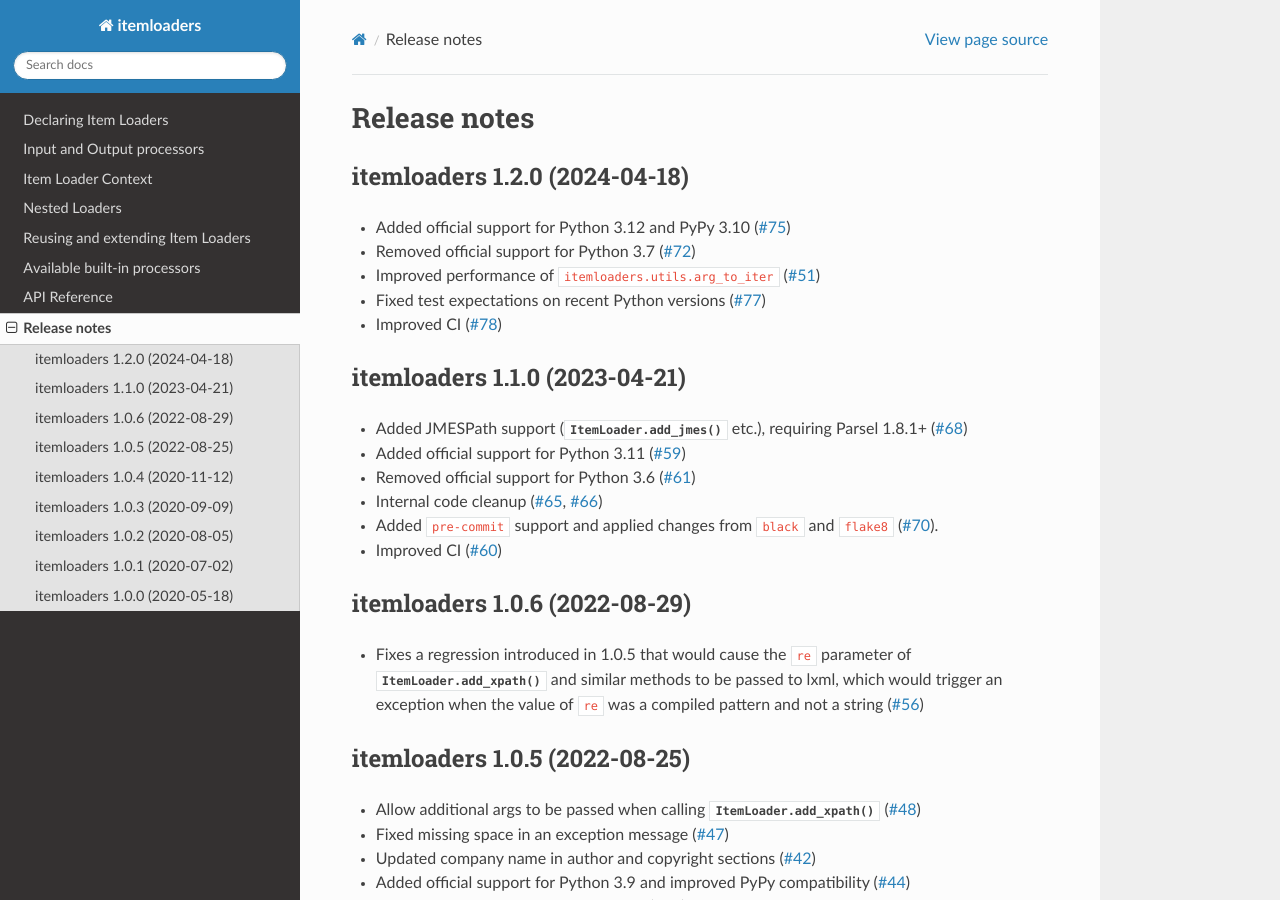
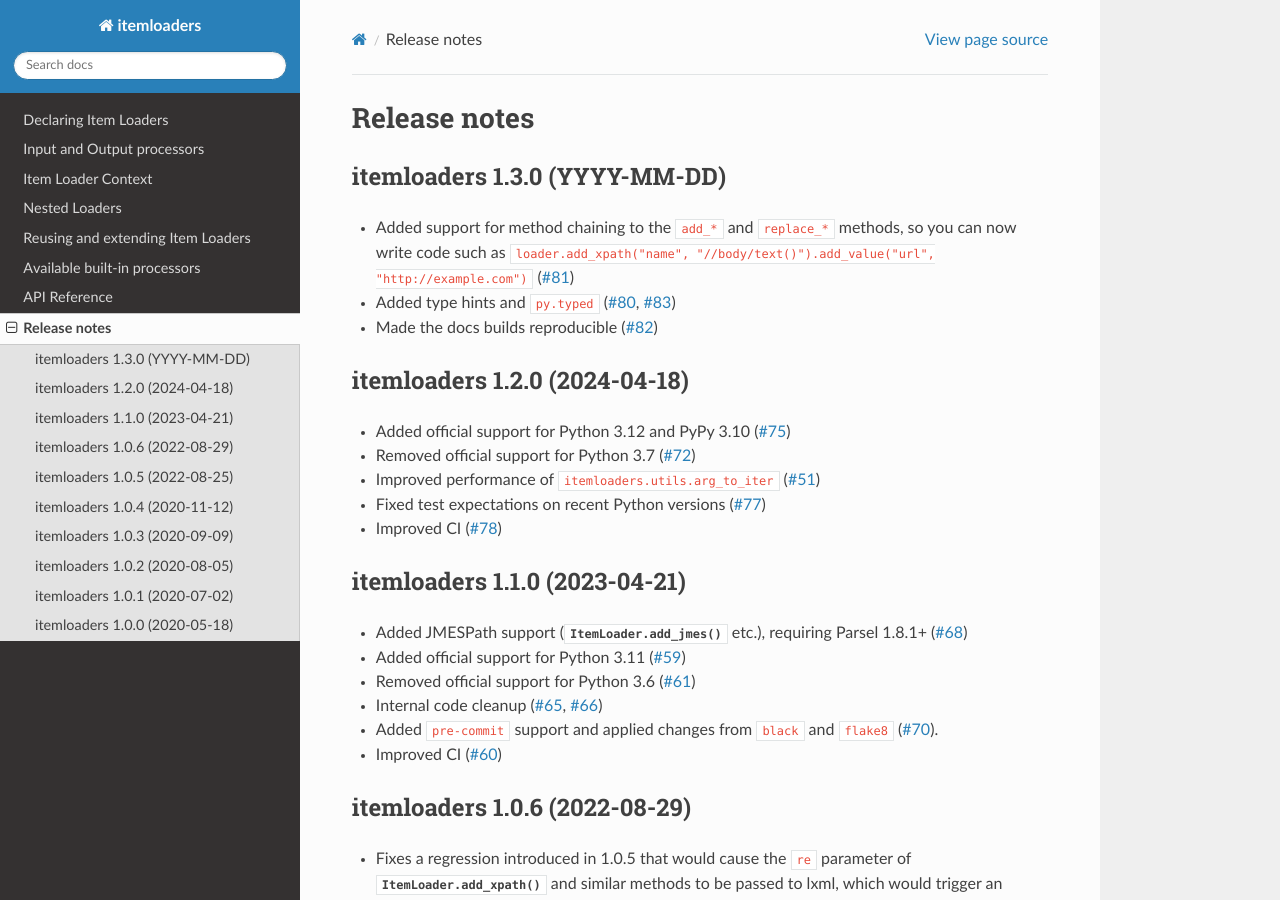
Before and after one commit to scrapy/itemloaders, a Sphinx documentation site: the page built from docs/release-notes.rst, in a window 1280 px wide and 900 px high. Built offline with Sphinx 7.4.7 and the Read the Docs theme 2.0.0, drawn with Linux system fonts in a browser that asks for light colours.

Commit message:
Release notes for 1.3.0.

```diff
--- a/docs/release-notes.rst
+++ b/docs/release-notes.rst
@@ -4,6 +4,20 @@
 
 Release notes
 =============
+
+.. _release-1.3.0:
+
+itemloaders 1.3.0 (YYYY-MM-DD)
+------------------------------
+
+-   Added support for method chaining to the ``add_*`` and ``replace_*``
+    methods, so you can now write code such as
+    ``loader.add_xpath("name", "//body/text()").add_value("url", "http://example.com")``
+    (:gh:`81`)
+
+-   Added type hints and ``py.typed`` (:gh:`80`, :gh:`83`)
+
+-   Made the docs builds reproducible (:gh:`82`)
 
 .. _release-1.2.0:
 
```
